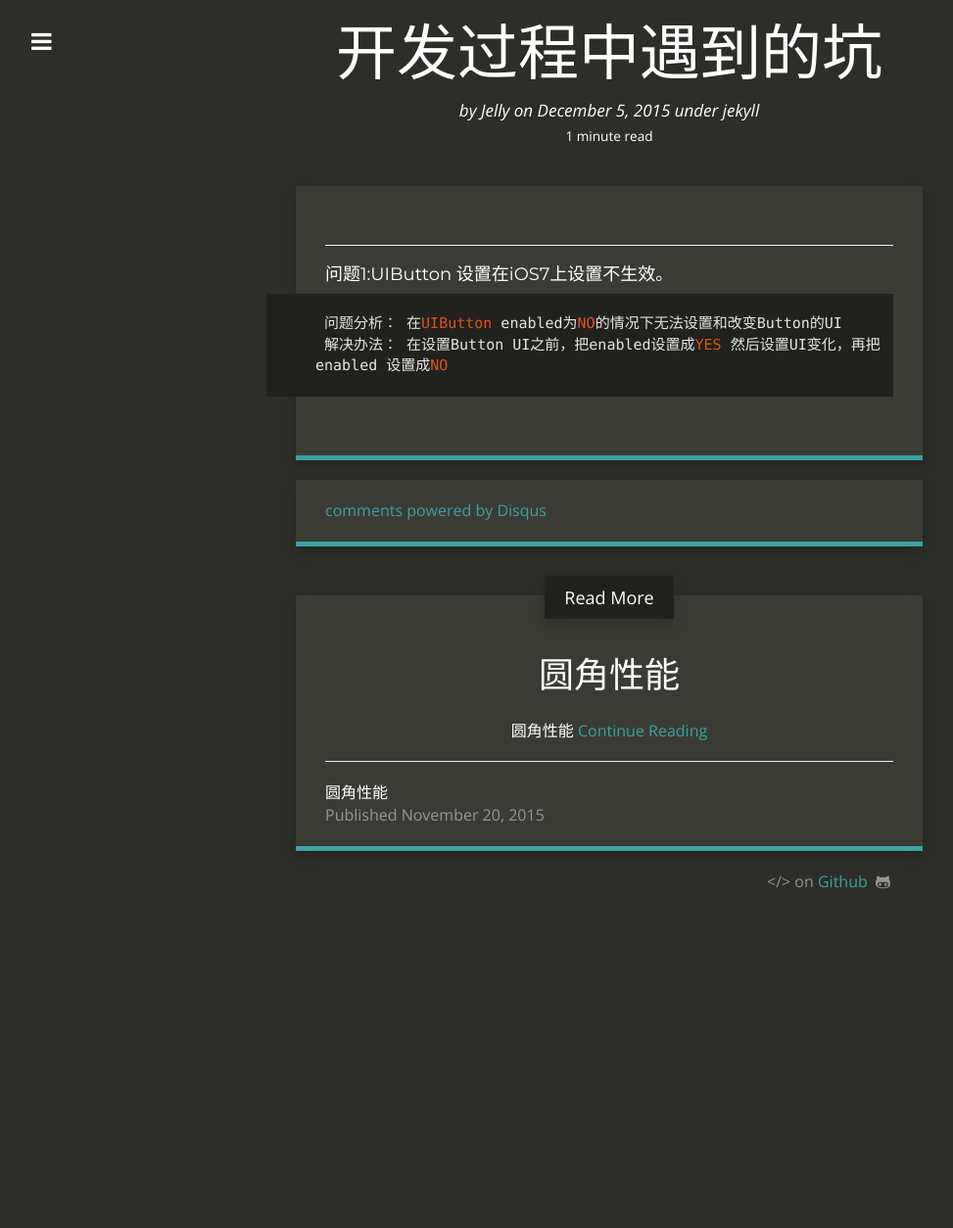
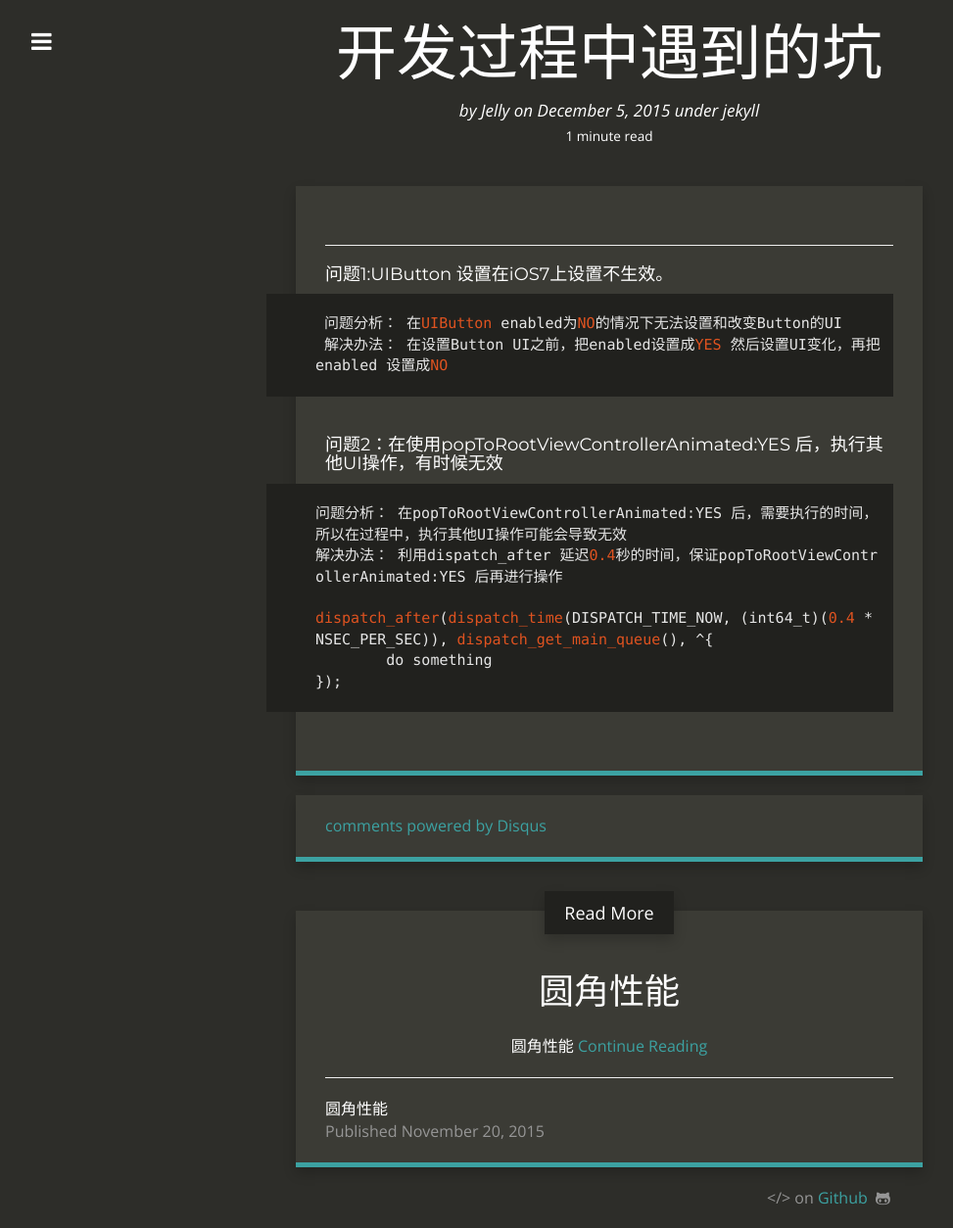
Before and after one commit to JellyGD/jellygd.github.io, a Jekyll site: the page built from _posts/2015-12-05-开发中的坑.md, in a window 1280 px wide. Shown: the whole page at 98% size, without its empty margins (18-991 px from the left). Built offline with Jekyll 4.4.1, drawn with Linux system fonts in a browser that asks for light colours; nearby versions of some CDN libraries; Markdown is read by kramdown in place of the engine named in the settings; comment, search, counter and statistics services are not loaded; before the commit the page ends 932 px from its top, so only the background shows below that.

Commit message:
更新 坑

```diff
--- a/_posts/2015-12-05-开发中的坑.md
+++ b/_posts/2015-12-05-开发中的坑.md
@@ -14,3 +14,13 @@ categories: jekyll
 #### 问题1:UIButton 设置在iOS7上设置不生效。
      问题分析： 在UIButton enabled为NO的情况下无法设置和改变Button的UI
      解决办法： 在设置Button UI之前，把enabled设置成YES 然后设置UI变化，再把enabled 设置成NO
+
+
+
+#### 问题2：在使用popToRootViewControllerAnimated:YES 后，执行其他UI操作，有时候无效
+	问题分析： 在popToRootViewControllerAnimated:YES 后，需要执行的时间，所以在过程中，执行其他UI操作可能会导致无效
+	解决办法： 利用dispatch_after 延迟0.4秒的时间，保证popToRootViewControllerAnimated:YES 后再进行操作
+
+	dispatch_after(dispatch_time(DISPATCH_TIME_NOW, (int64_t)(0.4 * NSEC_PER_SEC)), dispatch_get_main_queue(), ^{
+		do something
+	});
```
